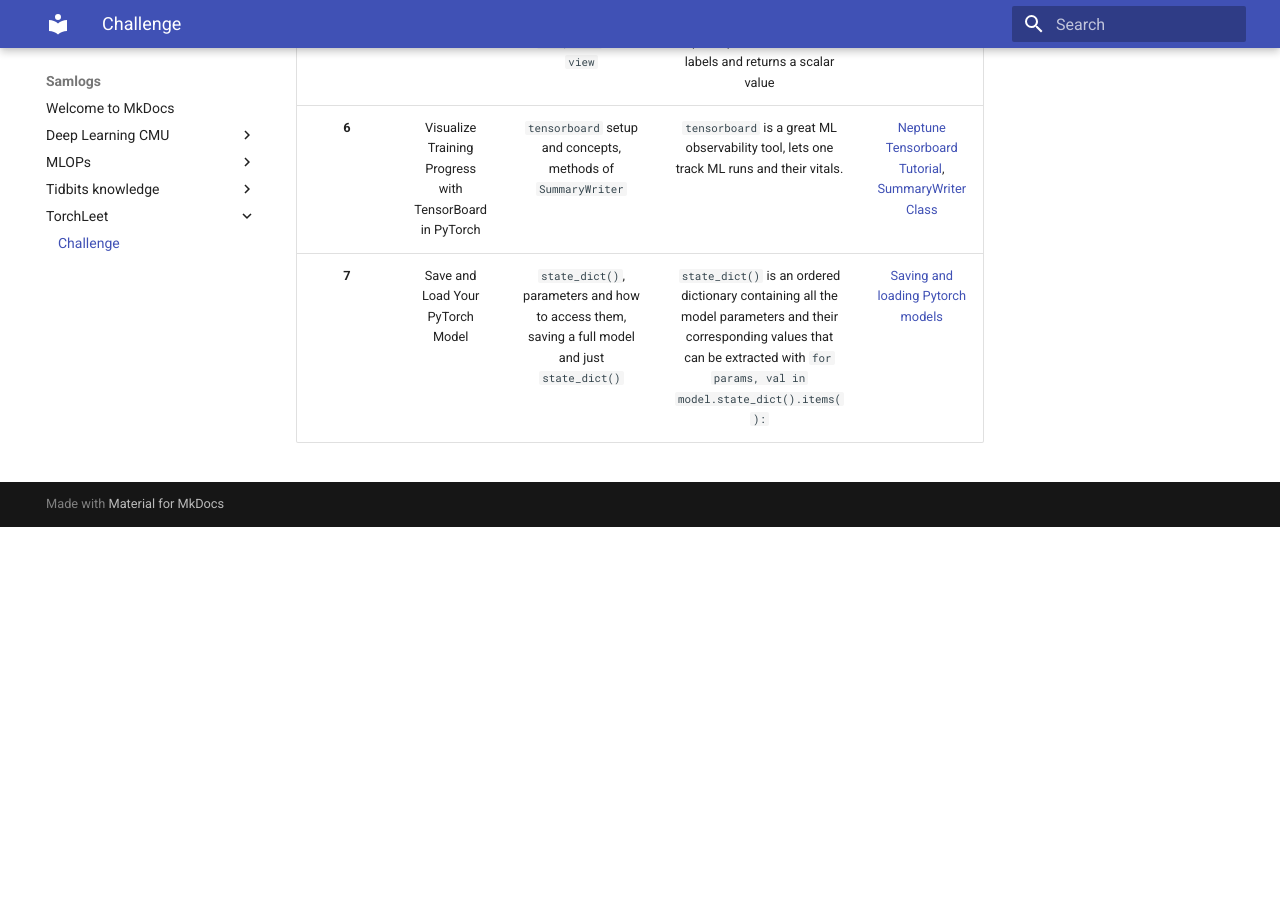
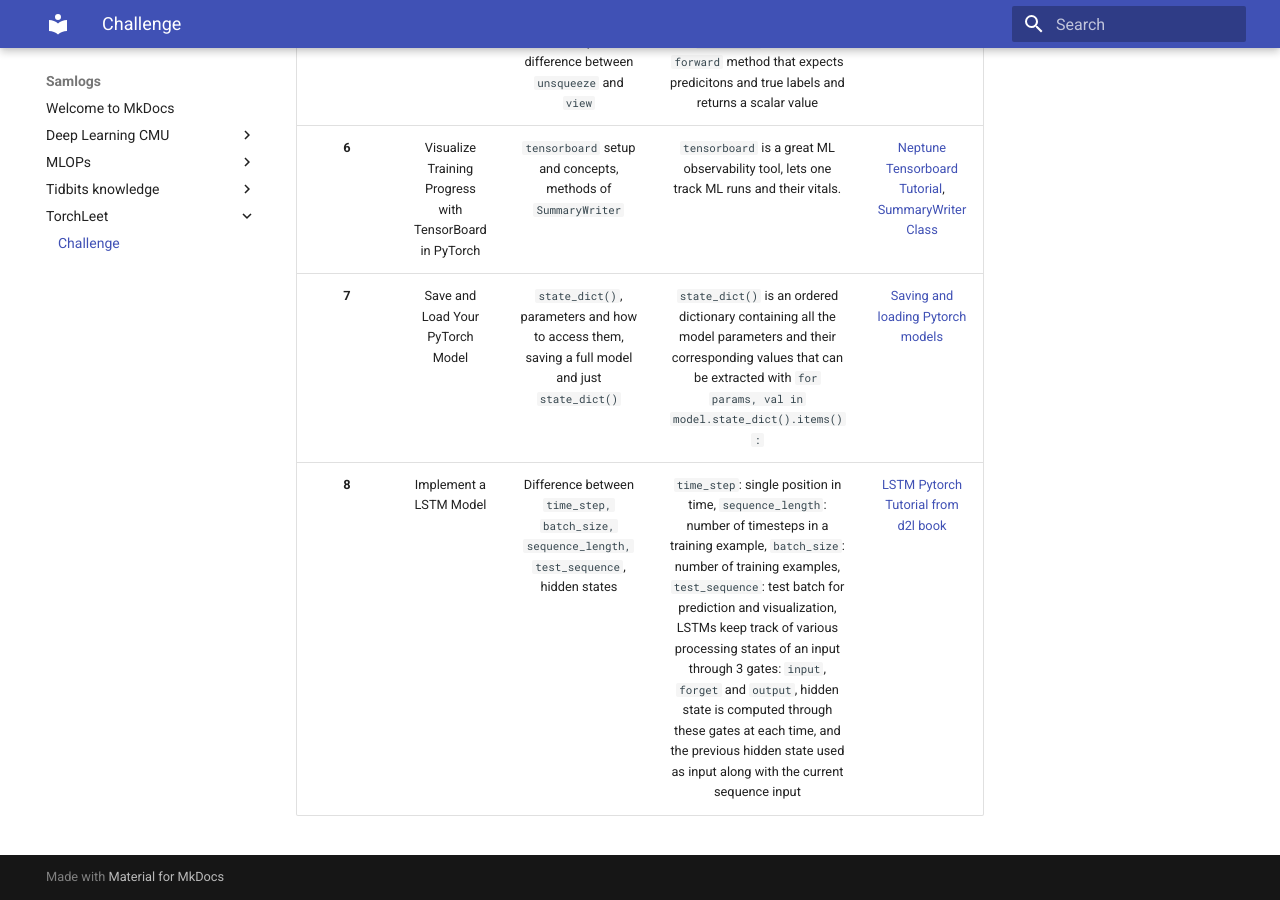
Before and after one commit to samhubs/MyLogs, an MkDocs documentation site: the page built from docs/TorchLeet/torchleet_readme.md, in a window 1280 px wide and 900 px high, scrolled down 1739 px. Built offline with MkDocs 1.6.1 and Material for MkDocs 9.7.7, drawn with Linux system fonts in a browser that asks for light colours; before the commit the page ends 2266 px from its top, so only the background shows below that.

Commit message:
chore: update readme

```diff
--- a/docs/TorchLeet/torchleet_readme.md
+++ b/docs/TorchLeet/torchleet_readme.md
@@ -16,3 +16,4 @@
 |**5**| Implement a Deep Neural Network| The `__getitem__` method return structure, `nn.Sequential` as a network, how to plot a surface plot to show the input data, difference between `unsqueeze` and `view`|For a custom dataset class, the `__getitem__` method return a training example and its corresponding label at a given index, a custom loss is typically defined with a `nn.Module` and has a `forward` method that expects predicitons and true labels and returns a scalar value|[Excellent discussion on view and unsqueeze](https://discuss.pytorch.org/t/what-is-the-difference-between-view-and-unsqueeze/1155/6)|
 |**6**|Visualize Training Progress with TensorBoard in PyTorch|`tensorboard` setup and concepts, methods of `SummaryWriter`|`tensorboard` is a great ML observability tool, lets one track ML runs and their vitals.|[Neptune Tensorboard Tutorial](https://neptune.ai/blog/tensorboard-tutorial), [SummaryWriter Class](https://github.com/pytorch/pytorch/blob/v2.6.0/torch/utils/tensorboard/writer.py#L172)|
 | **7** | Save and Load Your PyTorch Model | `state_dict()`, parameters and how to access them, saving a full model and just `state_dict()`| `state_dict()` is an ordered dictionary containing all the model parameters and their corresponding values that can be extracted with `for params, val in model.state_dict().items():` |[Saving and loading Pytorch models](http://pytorch.org/tutorials/beginner/saving_loading_models.html)|
+| **8** | Implement a LSTM Model | Difference between `time_step, batch_size, sequence_length, test_sequence`, hidden states|`time_step`: single position in time, `sequence_length`: number of timesteps in a training example, `batch_size`: number of training examples, `test_sequence`: test batch for prediction and visualization, LSTMs keep track of various processing states of an input through 3 gates: `input`, `forget` and `output`, hidden state is computed through these gates at each time, and the previous hidden state used as input along with the current sequence input |[LSTM Pytorch](https://pytorch.org/docs/stable/generated/torch.nn.LSTM.html) <br> [Tutorial from d2l book](https://d2l.ai/chapter_recurrent-modern/lstm.html)|
```
